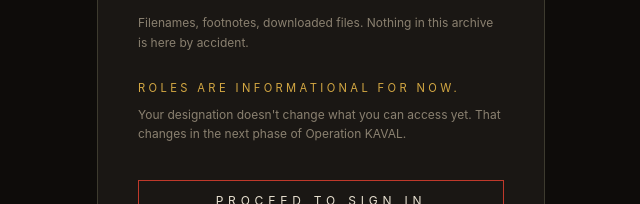
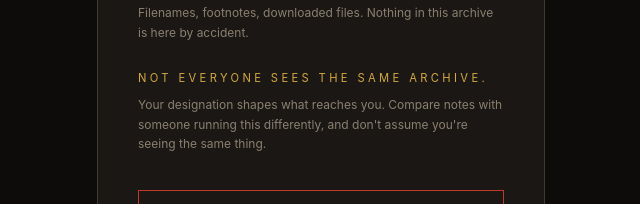
Before and after one commit to NemoCode-3011/BlackVault-v1, a React (Vite) app: page /briefing in a window 1280 px wide. Shown: the part 449-653 px from the top of the page, without its empty margins (319-959 px from the left). Built offline with nearby package versions, Linux system fonts and the light colour scheme; no server answers.

Commit message:
Add role-based disinformation for Defector, letter callback in Doc002, briefing role update

```diff
--- a/src/pages/Archive.tsx
+++ b/src/pages/Archive.tsx
@@ -269,11 +269,13 @@ function FileViewer({
   onClose,
   onUnlock,
   isUnlocked,
+  agentRole,
 }: {
   fileId: string
   onClose: () => void
   onUnlock: (id: string) => void
   isUnlocked: (id: string) => boolean
+  agentRole?: string
 }) {
   const overlayRef = useRef<HTMLDivElement>(null)
   const documentRef = useRef<HTMLDivElement>(null)
@@ -763,7 +765,9 @@ function FileViewer({
                     [ Page 2 not recovered. ]
                   </p>
                   <p style={{ fontFamily: 'var(--font-hand)', fontSize: '0.78rem', color: '#7A1616', fontStyle: 'italic', opacity: 0.7, marginTop: '6px' }}>
-                    [ Filing clerk's note, attached later: E. Parish was reassigned from Vienna Station three weeks after this memo was filed. She died in a road accident outside Vienna on 2 March 1969. She was 26. The case was not investigated further. ]
+                    {agentRole === 'Defector'
+                      ? "[ Filing clerk's note, attached later: E. Parish was reassigned from Vienna Station three weeks after this memo was filed. She resigned from service in 1971 and relocated to Canada. No further contact on file. ]"
+                      : "[ Filing clerk's note, attached later: E. Parish was reassigned from Vienna Station three weeks after this memo was filed. She died in a road accident outside Vienna on 2 March 1969. She was 26. The case was not investigated further. ]"}
                   </p>
                 </div>
               </div>
@@ -1219,6 +1223,7 @@ export default function Archive() {
             fileId={activeFile}
             onClose={() => setActiveFile(null)}
             isUnlocked={isUnlocked}
+            agentRole={agent?.role}
             onUnlock={(id) => {
               handleUnlock(id)
               if (activeFile === '000') setLetterRead(true)
--- a/src/pages/Briefing.tsx
+++ b/src/pages/Briefing.tsx
@@ -51,10 +51,10 @@ export default function Briefing() {
 
         <div className="flex flex-col gap-2">
           <p className="text-bv-gold text-[0.7rem] tracking-[0.3em] uppercase">
-            Roles are informational for now.
+            Not everyone sees the same archive.
           </p>
           <p className="text-bv-fog text-xs leading-relaxed">
-            Your designation doesn't change what you can access yet. That changes in the next phase of Operation KAVAL.
+            Your designation shapes what reaches you. Compare notes with someone running this differently, and don't assume you're seeing the same thing.
           </p>
         </div>
         {solo && (
```
